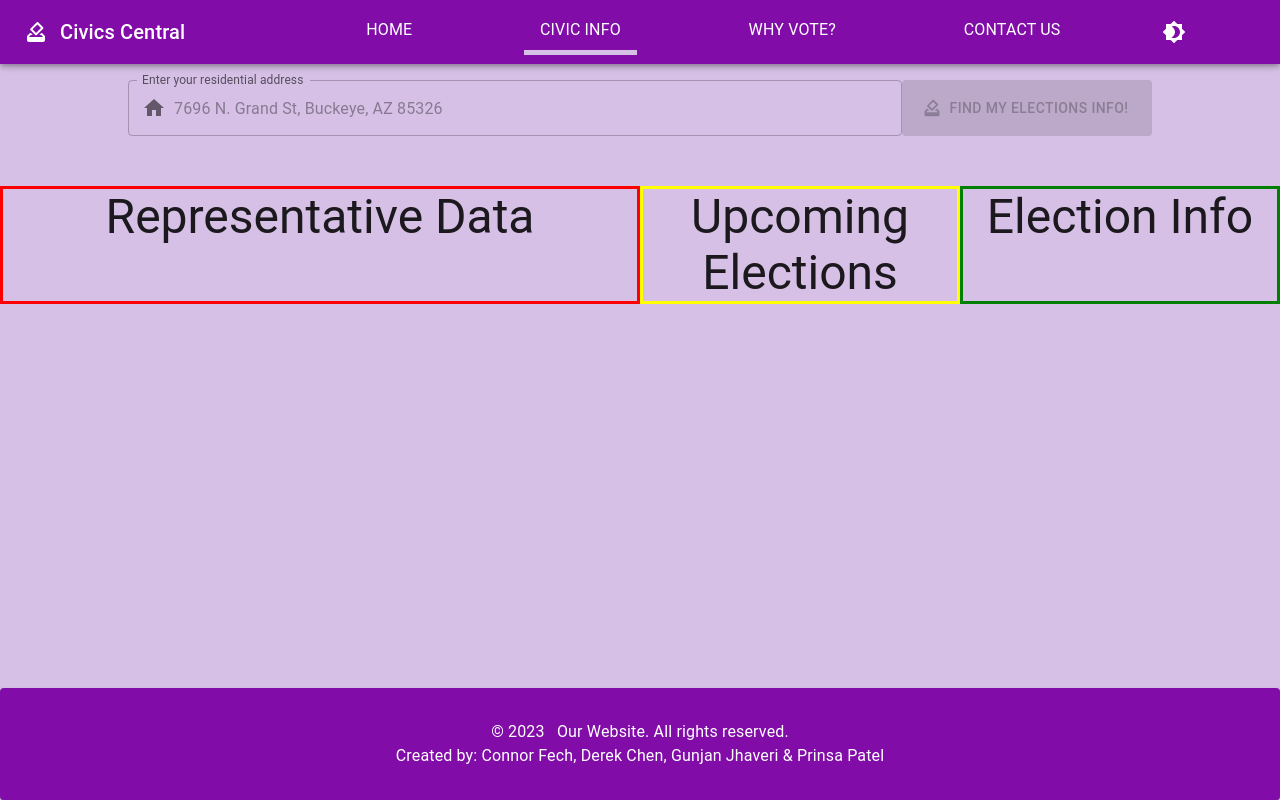
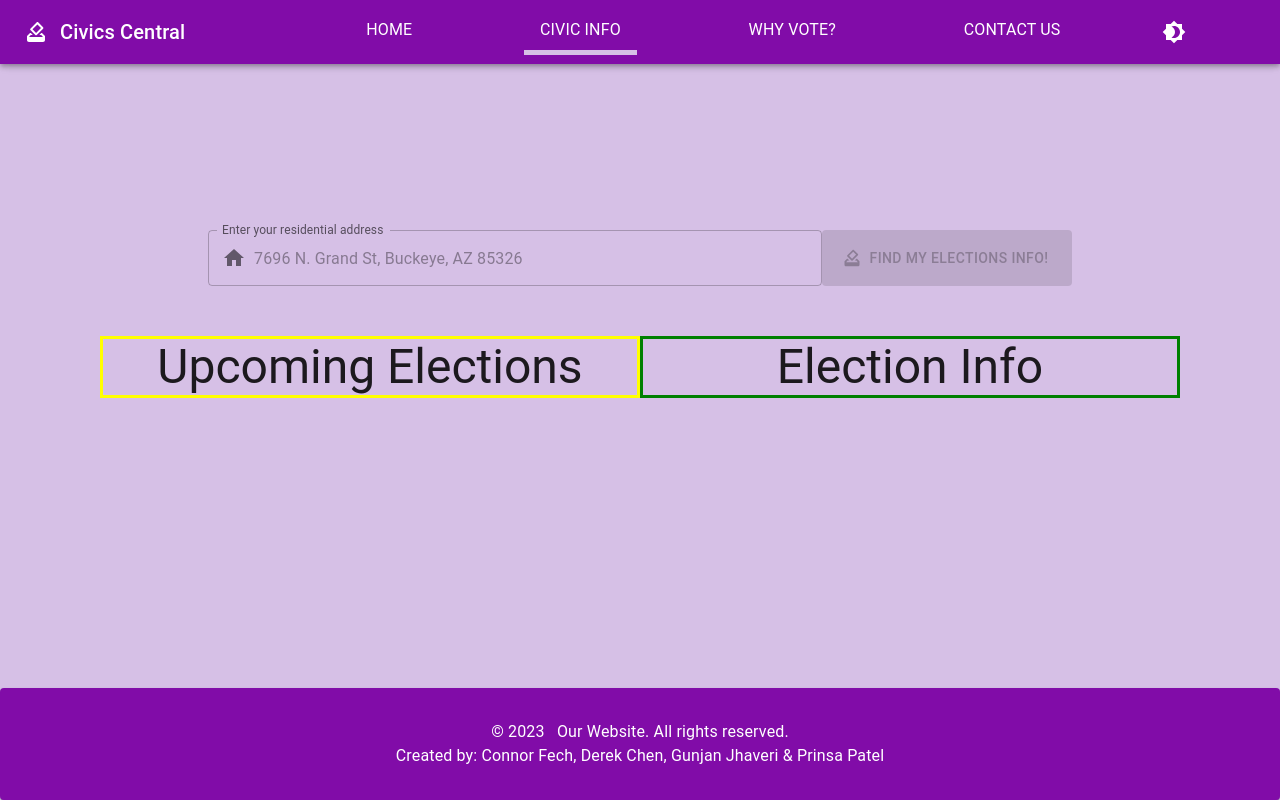
Before and after one commit to drkchn/mosa-upenn-SoC-2023, a React (Vite) app: page /civicInformation in a window 1280 px wide. Built offline with nearby package versions, Linux system fonts and the light colour scheme.

Commit message:
[#55] - adding a map to display representative data [cf, gj, pp, dc]

```diff
--- a/src/Pages/CivicInfo/CivicInfo.tsx
+++ b/src/Pages/CivicInfo/CivicInfo.tsx
@@ -5,6 +5,8 @@ import {
 } from "../../context/customHooks.ts";
 import { useEffect } from "react";
 import { AddressSearchBar } from "../../components/addressSearchBar/AddressSearchBar.tsx";
+import { Official } from "../../Interfaces.ts";
+
 
 export const CivicInfo = () => {
   const representativeData = useRepresentativeDataContext();
@@ -14,16 +16,13 @@ export const CivicInfo = () => {
     console.log({ availableElections });
   }, [representativeData, availableElections]);
   return (
-    <Box>
+    <Box sx={{ padding: { xs: "0px", sm: "100px" } }}>
       <AddressSearchBar isHomePage={false} />
 
-      <Grid container>
-        <Grid item md={6} sx={{ border: "3px solid red", width: "100%" }}>
-          <Typography variant={"h3"}>Representative Data</Typography>
-        </Grid>
+      <Grid container sx={{ justifyContent: "center" }}>
         <Grid
           item
-          md={3}
+          md={6}
           sx={{
             border: "3px solid yellow",
             width: "100%",
@@ -31,9 +30,35 @@ export const CivicInfo = () => {
         >
           <Typography variant={"h3"}>Upcoming Elections</Typography>
         </Grid>
-        <Grid item md={3} xs sx={{ border: "3px solid green", width: "100%" }}>
+        <Grid item md={6} xs sx={{ border: "3px solid green", width: "100%" }}>
           <Typography variant={"h3"}>Election Info</Typography>
         </Grid>
+
+        {representativeData?.officials
+          ? representativeData?.officials.map((official: Official) => (
+              <Grid
+                item
+                xs={3}
+                sx={{
+                  border: "1px solid black",
+                  borderRadius: "10px",
+                  width: "100%",
+                  margin: "10px",
+                }}
+                key={official.name}
+              >
+                <Box sx={{ backgroundColor: "primary.main" }}>
+                  <Typography>{official.name}</Typography>
+                  <Typography>
+                    {official.address ? official.address[0].state : "N/A"}
+                  </Typography>
+                  <Typography>
+                    {official.phones ? official.phones[0] : "N/A"}
+                  </Typography>
+                </Box>
+              </Grid>
+            ))
+          : null}
       </Grid>
     </Box>
   );
```
